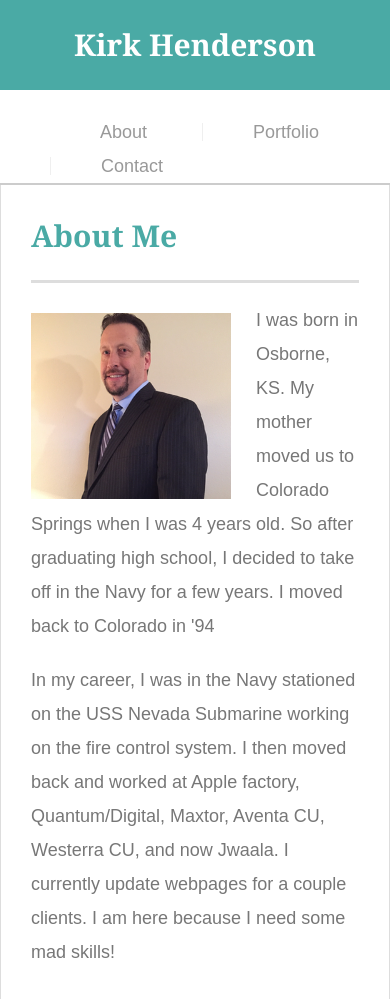
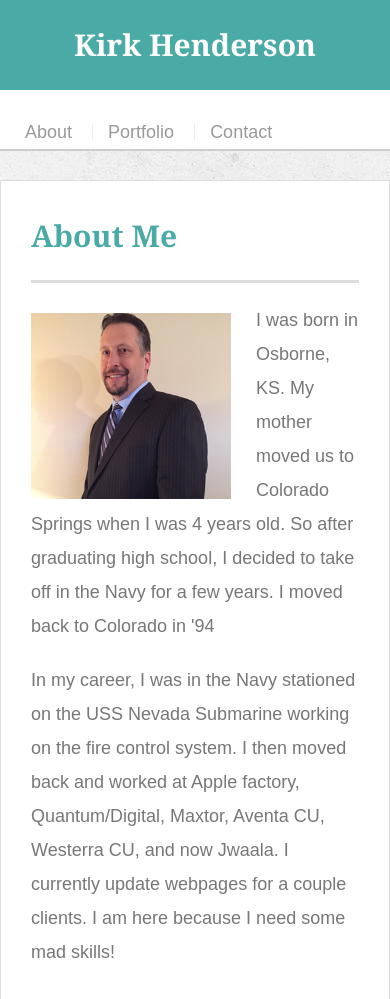
Before and after one commit to kirk733/Responsive-Portfolio, a plain HTML site: page index.html in a window 390 px wide. Shown: the top 999 px of the page. Drawn offline with Linux system fonts and the light colour scheme.

Commit message:
Final Submission

```diff
--- a/assets/css/style.css
+++ b/assets/css/style.css
@@ -202,23 +202,30 @@ input[type=submit] {
 }
 
 
-/*width at 980px and below*/
+/*980px and below*/
 @media screen and (max-width: 980px){
+  nav {
+    margin-right: 5px;
+    }
 
 }
 
-/*width at 768px and below*/
+/*768px and below*/
 @media screen and (max-width: 768px)
 {
     .sidebar {
-      clear: both;
       max-width: 100%;
       }
     .main-section {
       max-width: 100%;
+    }
+
+  nav {
+    margin-right: 5px;
+    }
 }
 
-/*width at 640px and below*/
+/*640px and below*/
 @media screen and (max-width: 640px)
 {
     #logo {
@@ -227,10 +234,7 @@ input[type=submit] {
     nav {
     width: 100%;
     }
-    nav a {
-      padding-left: 50px;
-      margin-left: 50px;
-    }
+
     .sidebar {
       max-width: 100%;
       }
```
